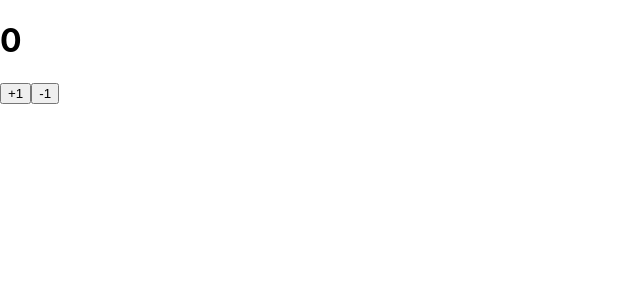
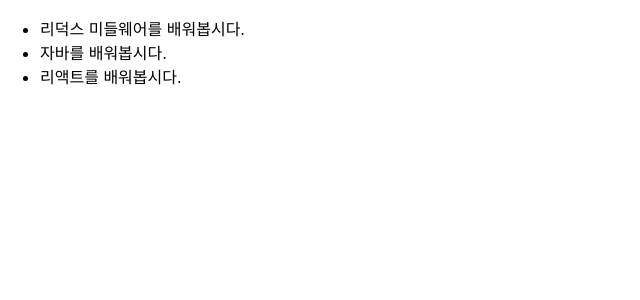
Before and after one commit to kimbeomjin95/learn-redux-middleware, a React (Create React App) app: page /1 in a window 1280 px wide. Shown: the top 300 px of the page, without its empty margins (0-640 px from the left). Built offline with nearby package versions, Linux system fonts and the light colour scheme.

Commit message:
[add] redux-thunk로 Promise 다루기 E - 포스트 리스트 구현하기

```diff
--- a/src/App.js
+++ b/src/App.js
@@ -1,8 +1,8 @@
 import './App.css';
-import CounterContainer from './containers/CounterContainer';
+import PostListContainer from './containers/PostListContainer';
 
 function App() {
-  return <CounterContainer />;
+  return <PostListContainer />;
 }
 
 export default App;
--- /dev/null
+++ b/src/components/PostList.js
@@ -0,0 +1,13 @@
+import React from 'react';
+
+function PostList({ posts }) {
+  return (
+    <ul>
+      {posts.map(post => (
+        <li key={post.id}>{post.title}</li>
+      ))}
+    </ul>
+  );
+}
+
+export default PostList;
--- /dev/null
+++ b/src/containers/PostListContainer.js
@@ -0,0 +1,23 @@
+import React, { useEffect } from 'react';
+import { useDispatch, useSelector } from 'react-redux';
+import PostList from '../components/PostList';
+import { getPosts } from '../modules/posts';
+
+function PostListContainer() {
+  const { data, loading, error } = useSelector(state => state.posts.posts); // posts reducer 안에 initialState.posts
+  // API 호출 하기 위한 dispatch
+  const dispatch = useDispatch();
+
+  // 컴포넌트가 처음 렌더링될 때 API요청을 하기 위해서 useEffect를 사용
+  useEffect(() => {
+    dispatch(getPosts());
+  }, [dispatch]); // []:배열이 비어있으면 컴포넌트가 처음 렌더링될 때만 호출이 됨
+
+  if (loading) return <div>로딩중...</div>;
+  if (error) return <div>에러 발생!</div>;
+  if (!data) return null;
+
+  return <PostList posts={data} />;
+}
+
+export default PostListContainer;
--- a/src/lib/asyncUtils.js
+++ b/src/lib/asyncUtils.js
@@ -65,7 +65,7 @@ export const handleAsyncActoins = (type, key) => {
       case type:
         return {
           ...state,
-          [key]: reducerUtils.loading, // [key]: [post, posts]
+          [key]: reducerUtils.loading(), // [key]: [post, posts]
         };
       case SUCCESS:
         return {
```
